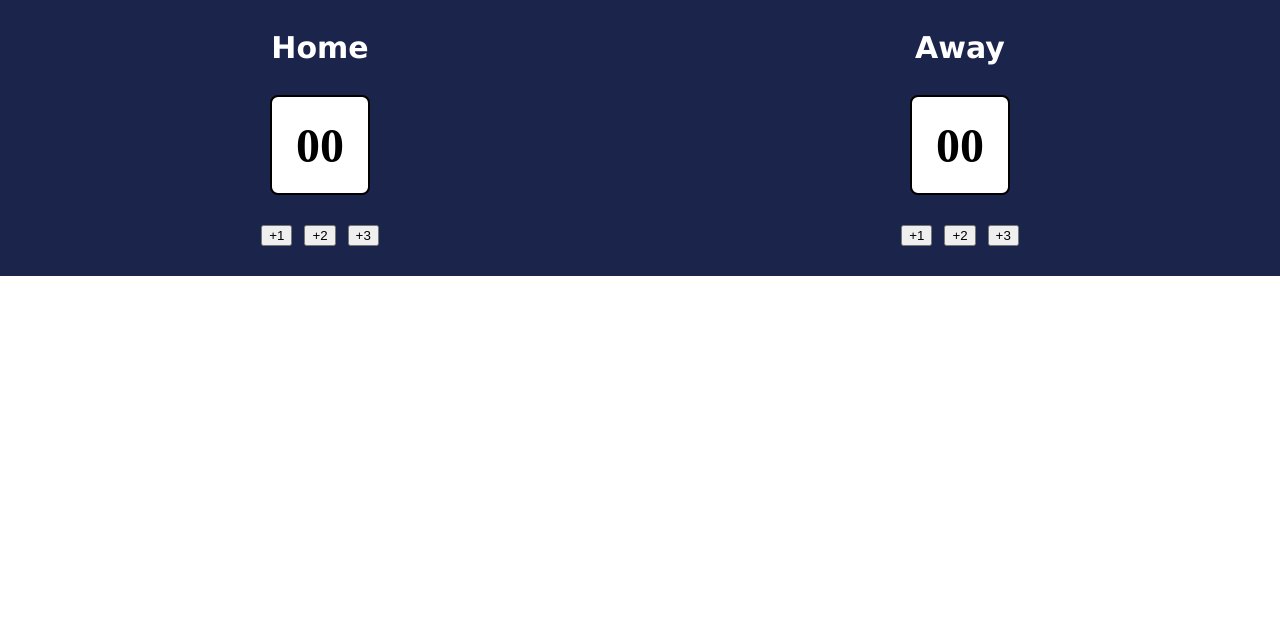
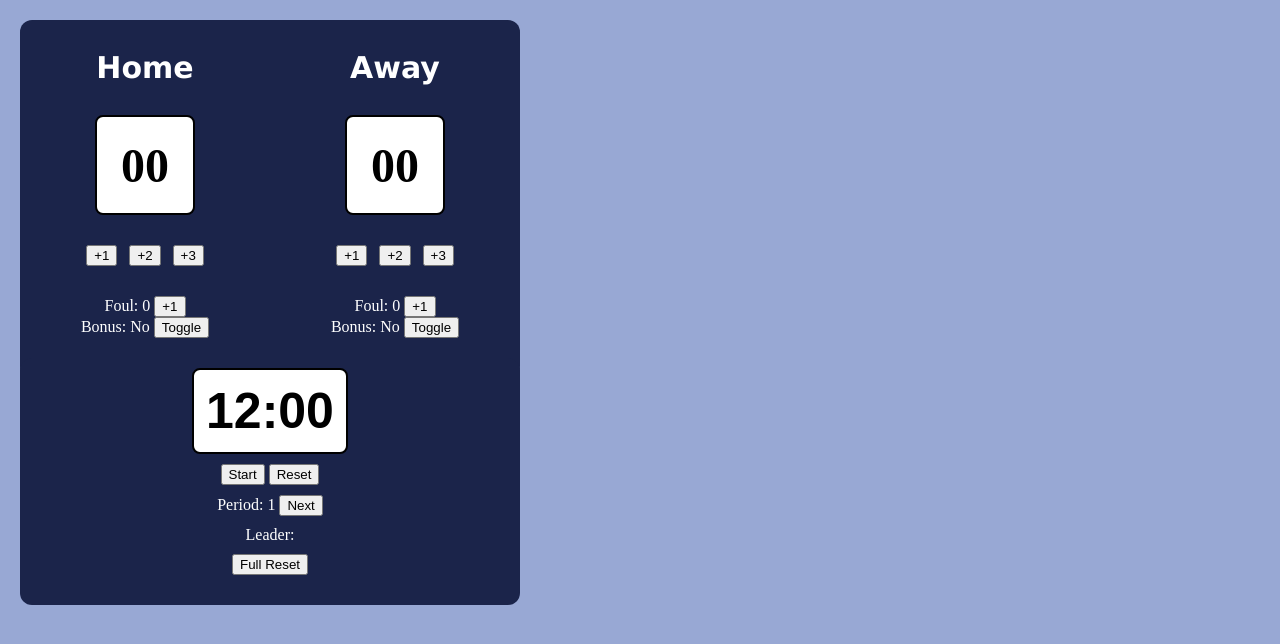
Before and after one commit to BimBim-lab/basket, a plain HTML site: page index.html in a window 1280 px wide. Drawn offline with Linux system fonts and the light colour scheme; a web font is replaced by a local one.

Commit message:
basket full

```diff
--- a/index.css
+++ b/index.css
@@ -1,11 +1,12 @@
 body {
     margin: 0;
+    background-color:rgb(152, 168, 212)
 }
-h1{
+.team h1{
     font-family:'Cursed Timer ULiL';
     font-size: 60px;
 }
-h2{
+.team h2{
     font-family:Verdana, Geneva, Tahoma, sans-serif;
     font-size: 30px;
     color: white;
@@ -25,6 +26,7 @@ h2{
   border-radius: 8px;
   box-sizing: border-box; /* makes padding + border included in size */
   text-align: center;
+  color: black;
 }
 
 .team{
@@ -32,8 +34,13 @@ h2{
 }
 .container {
     display: flex;
-    justify-content: space-around;
+    justify-content: space-around;       /* Space between the two sections */
     background-color: #1B244A;
+    width: 500px;
+    margin: 20px 20px ;
+    padding-bottom: 40;
+    border-radius: 12px;
+    color: white;
 
 }
 .score-button{
@@ -45,3 +52,31 @@ h2{
     justify-content: center;
 
 }
+
+.bottom {
+    display: flex;
+    align-items: center;
+    flex-direction: column; /* Stack items vertically */
+    justify-content: space-around;       /* Space between the two sections */
+    background-color: #1B244A;
+    width: 500px;
+    margin: -40px 20px 20px 20px;
+    padding-top: 10px;
+    padding-bottom: 30px;                  /* Center the container */
+    border-radius: 12px;
+    color: white;
+    gap: 10px;
+}
+
+#timer {
+    font-size: 50px;
+    font-weight: bold;
+    color: white;
+    font-family: 'Cursed Timer ULiL', sans-serif;
+    background-color: white;
+    color: black;
+    padding: 12;
+    border-radius: 8px;
+    border: 2px solid black;
+
+}
--- a/index.html
+++ b/index.html
@@ -13,6 +13,16 @@
                     <li><button onclick="haddTwo()">+2</button></li>
                     <li><button onclick="haddThree()">+3</button></li>
                 </ul>
+                <div>
+                    <span>Foul: </span>
+                    <span id="foul-home">0 </span>
+                    <button onclick="addFoul('home')">+1</button>
+                </div>
+                <div>
+                    <span>Bonus: </span>
+                    <span id="bonus-home">No</span>
+                     <button onclick="toggleBonus('home')">Toggle</button>
+                </div>
             </div>
             <div class="team">
                 <h2>Away</h2>
@@ -22,7 +32,30 @@
                     <li><button onclick="gaddTwo()">+2</button></li>
                     <li><button onclick="gaddThree()">+3</button></li>
                 </ul>
+                <div>
+                            <span>Foul: </span>
+                            <span id="foul-guest">0 </span>
+                            <button onclick="addFoul('guest')">+1</button>
+                        </div>
+                        <div>
+                            <span>Bonus: </span>
+                            <span id="bonus-guest">No</span>
+                            <button onclick="toggleBonus('guest')">Toggle</button>
+                        </div>
             </div>
+        </div>
+        <div class="bottom">
+                <div id="timer">12:00</div>
+                <div>
+                <button onclick="startTimer()">Start</button>
+                <button onclick="resetTimer()">Reset</button>
+                </div>
+                    <div>Period: <span id="period">1</span>
+                        <button onclick="nextPeriod()">Next</button>
+                    </div>
+                <div id="leader">Leader:
+                </div>
+                <button onclick="fullReset()">Full Reset</button>
         </div>
         <script src="index.js"></script>
     </body>
--- a/index.js
+++ b/index.js
@@ -2,6 +2,17 @@ let numHome = document.getElementById("number-home")
 let numGuest = document.getElementById("number-guest")
 let resulth = 0
 let resultg = 0
+
+
+let timer;
+let secondsLeft = 720;
+let period = 1;
+let foulHome = 0;
+let foulGuest = 0;
+let bonusHome = false;
+let bonusGuest = false;
+let foulhome = document.getElementById("foul-home")
+let foulguest = document.getElementById("foul-guest")
 
 
 function haddOne(){
@@ -29,3 +40,69 @@ function gaddThree(){
     resultg += 3
     numGuest.textContent = resultg
 }
+
+
+function addFoul(team) {
+    if (team === 'home') {
+        foulhome.textContent = parseInt(foulhome.textContent) + 1;
+    } else if (team === 'guest') {
+        foulguest.textContent = parseInt(foulguest.textContent) + 1;
+    }
+
+}
+
+function toggleBonus(team) {
+    if (team === 'home') {
+        bonusHome = !bonusHome;
+        document.getElementById("bonus-home").textContent = bonusHome ? "Yes" : "No";
+    }
+    else if (team === 'guest') {
+        bonusGuest = !bonusGuest;
+        document.getElementById("bonus-guest").textContent = bonusGuest ? "Yes" : "No";
+    }}
+function nextPeriod() {
+    period++;
+    document.getElementById("period").textContent = period;
+    secondsLeft = 720; // Reset timer for new period
+    clearInterval(timer); // Clear any existing timer
+    startTimer(); // Start the timer for the new period
+}
+
+function startTimer() {
+    clearInterval(timer); // Clear any existing timer
+    timer = setInterval(() => {
+        if (secondsLeft > 0) {
+            secondsLeft--;
+            updateDisplay();
+        } else {
+            clearInterval(timer);
+            alert("Period " + period + " has ended.");
+        }
+    }, 1000);
+
+}
+function fullReset() {
+    resulth = 0;
+    resultg = 0;
+    numHome.textContent = resulth;
+    numGuest.textContent = resultg;
+    foulhome.textContent = "0";
+    foulguest.textContent = "0";
+    bonusHome = false;
+    bonusGuest = false;
+    document.getElementById("bonus-home").textContent = "No";
+    document.getElementById("bonus-guest").textContent = "No";
+    period = 1;
+    secondsLeft = 720; // Reset timer to 12 minutes
+    clearInterval(timer); // Clear any existing timer
+    updateDisplay();
+}
+
+function updateDisplay() {
+    const minutes = Math.floor(secondsLeft / 60);
+    const seconds = secondsLeft % 60;
+    document.getElementById("timer").textContent = `${minutes}:${seconds < 10 ? '0' : ''}${seconds}`;
+    document.getElementById("period").textContent = period;
+    document.getElementById("foul-home").textContent = foulhome.textContent;
+    document.getElementById("foul-guest").textContent = foulguest.textContent;
+}
```
